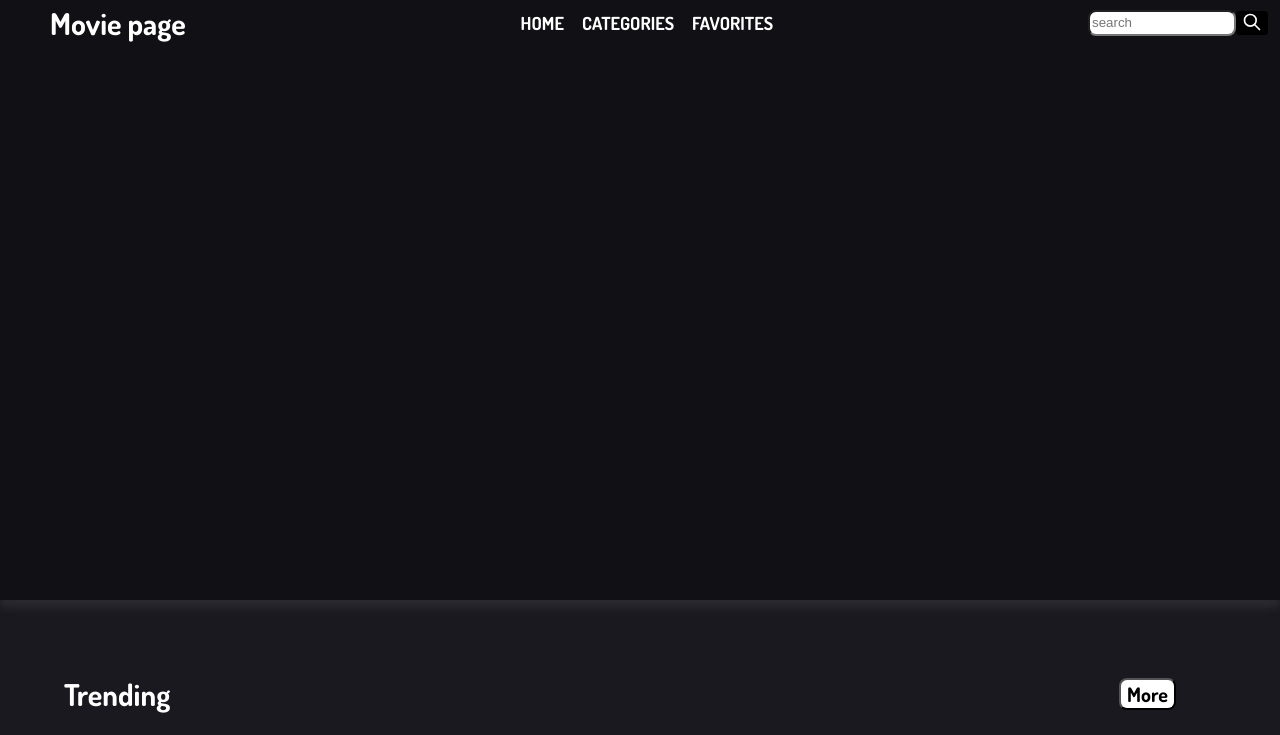
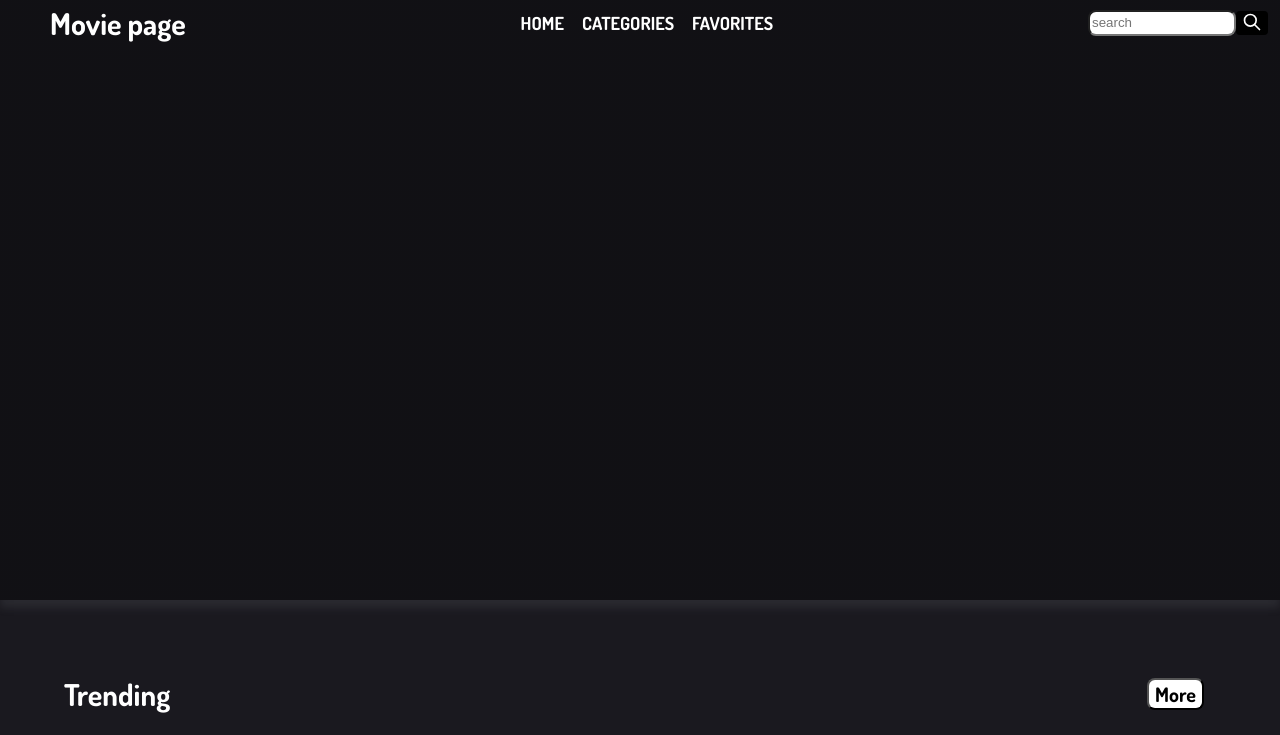
Before and after one commit to liblack99/movies-page, a website: page index.html in a window 1280 px wide. Shown: the top 735 px of the page. Drawn offline with nearby package versions, Linux system fonts and the light colour scheme; no server answers.

Commit message:
fixed(boton de mas)

```diff
--- a/styles/style.css
+++ b/styles/style.css
@@ -242,7 +242,7 @@ main {
   border-radius: 8px;
   font-size: 2rem;
   font-family: "Dosis";
-  margin-right: 40px;
+  margin-right: 12px;
   cursor: pointer;
 }
 .btn-more:hover {
```
